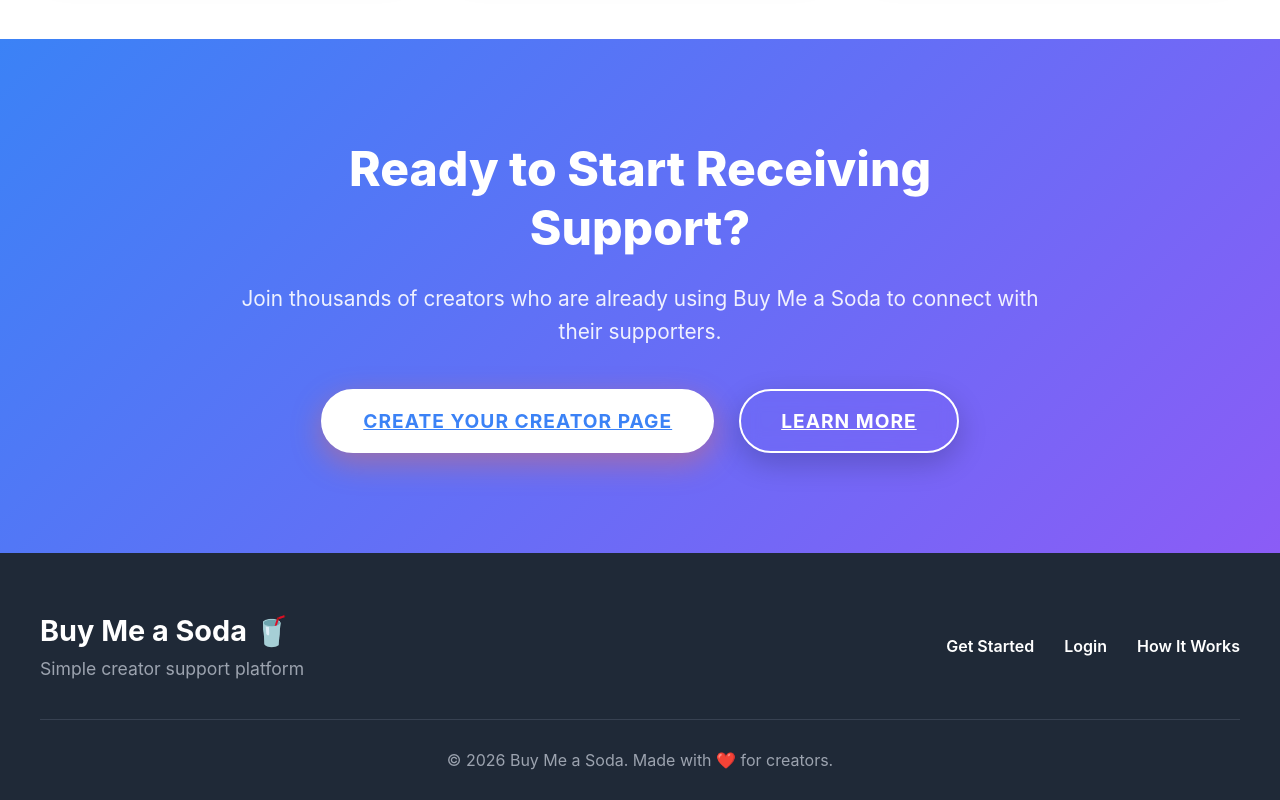
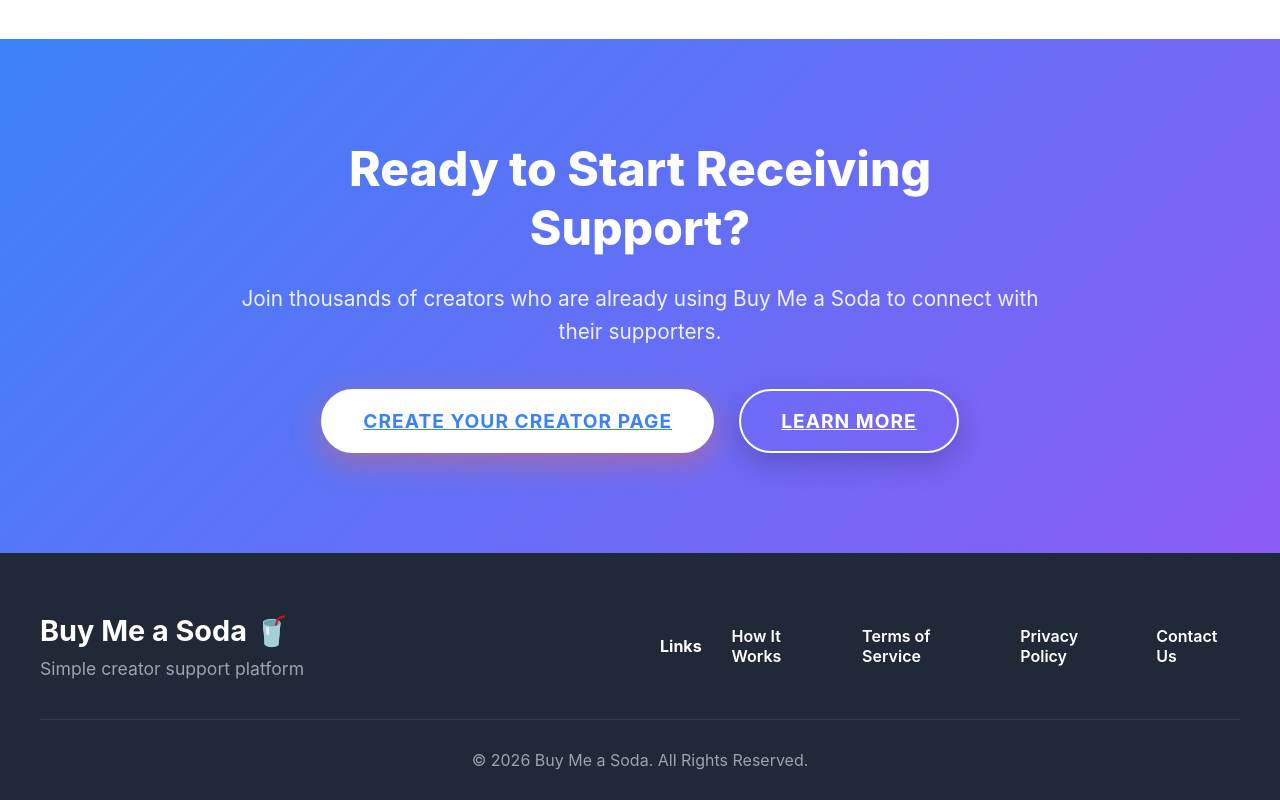
Before and after one commit to ogolla254/buy-me-soda-v2, a website: page index.html in a window 1280 px wide. Shown: the part 3238-4038 px from the top of the page. Drawn offline with Linux system fonts and the light colour scheme.

Commit message:
Update index.html

```diff
--- a/index.html
+++ b/index.html
@@ -199,13 +199,15 @@
                     <p>Simple creator support platform</p>
                 </div>
                 <div class="footer-links">
-                    <a href="signup.html">Get Started</a>
-                    <a href="login.html">Login</a>
-                    <a href="#how-it-works">How It Works</a>
+                    <h4 class="footer-links-title">Links</h4>
+                    <a href="how-it-works.html">How It Works</a>
+                    <a href="terms.html">Terms of Service</a>
+                    <a href="privacy.html">Privacy Policy</a>
+                    <a href="contact.html">Contact Us</a>
                 </div>
             </div>
             <div class="footer-bottom">
-                <p>&copy; 2026 Buy Me a Soda. Made with ❤️ for creators.</p>
+                <p>&copy; 2026 Buy Me a Soda. All Rights Reserved.</p>
             </div>
         </div>
     </footer>
```
